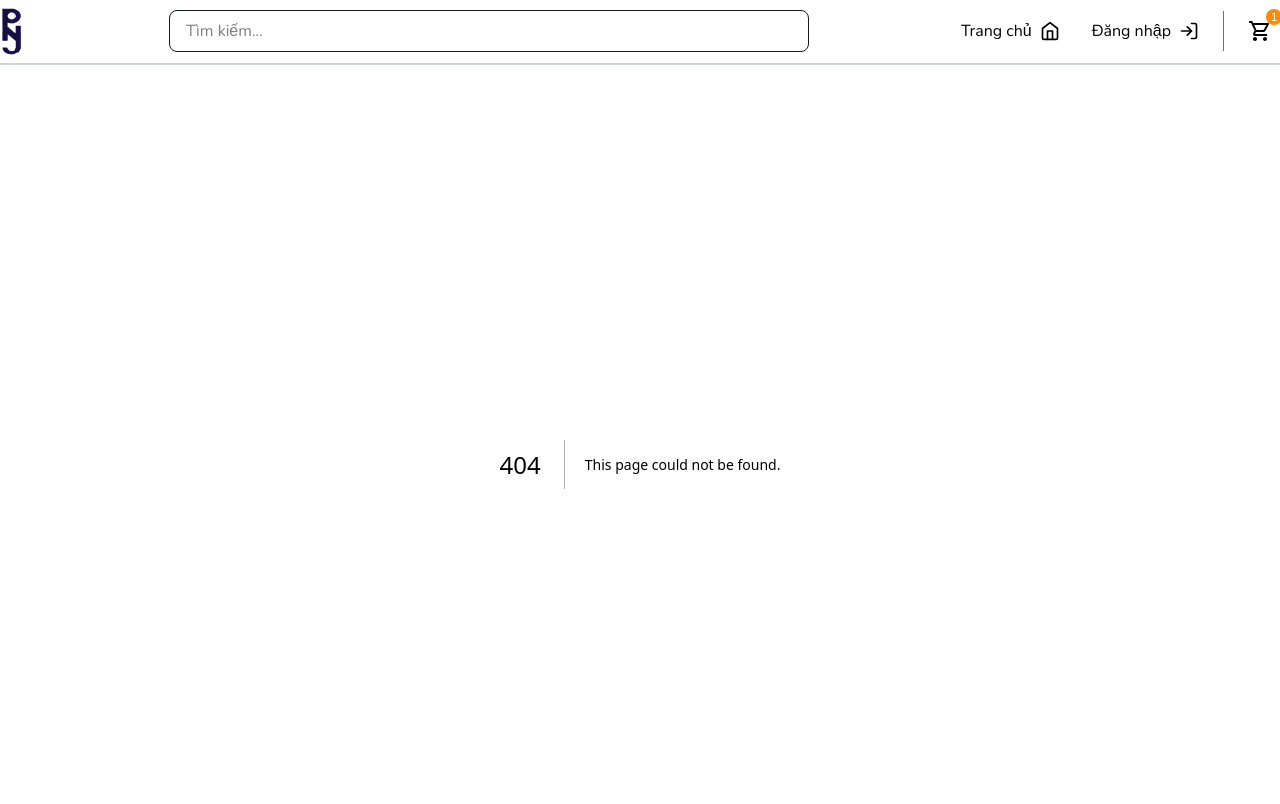
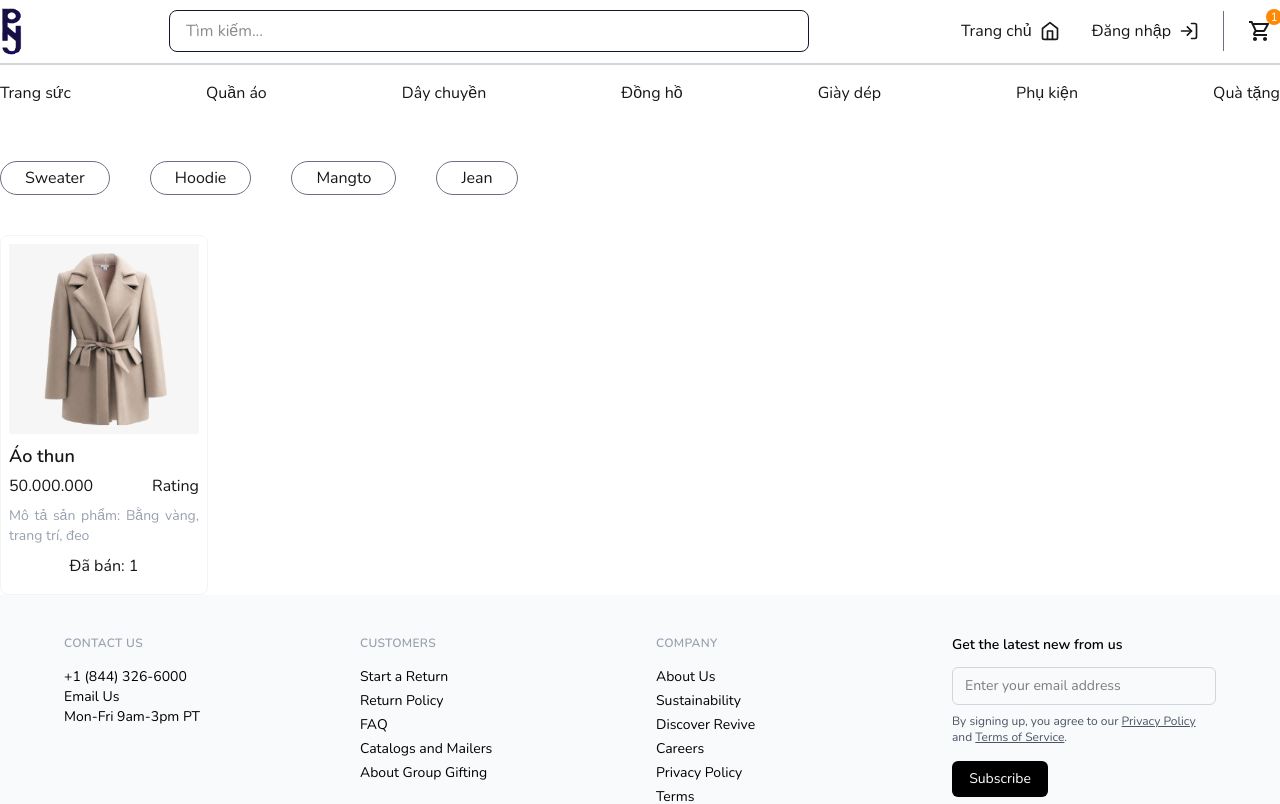
Before and after one commit to TaikiInomata/AuraBloom, a Next.js app in the folder DockerEnv/frontend/: page /products in a window 1280 px wide. Before the commit this address had no page. Shown: the top 804 px of the page. Built offline with nearby package versions, Linux system fonts and the light colour scheme.

Commit message:
Basic product list page UI

```diff
--- /dev/null
+++ b/DockerEnv/frontend/app/products/page.tsx
@@ -0,0 +1,33 @@
+import ProductCard from '@/components/product-card'
+
+export default function ProductsPage() {
+  return (
+    <div>
+      <div className="">
+        <div className="container mx-auto">
+          <ul className="p-0 flex items-center justify-between w-full py-4">
+            <li className="cursor-pointer hover:font-bold transition-all hover:ease-in-out hover:duration-300">Trang sức</li>
+            <li className="cursor-pointer hover:font-bold transition-all hover:ease-in-out hover:duration-300">Quần áo</li>
+            <li className="cursor-pointer hover:font-bold transition-all hover:ease-in-out hover:duration-300">Dây chuyền</li>
+            <li className="cursor-pointer hover:font-bold transition-all hover:ease-in-out hover:duration-300">Đồng hồ</li>
+            <li className="cursor-pointer hover:font-bold transition-all hover:ease-in-out hover:duration-300">Giày dép</li>
+            <li className="cursor-pointer hover:font-bold transition-all hover:ease-in-out hover:duration-300">Phụ kiện</li>
+            <li className="cursor-pointer hover:font-bold transition-all hover:ease-in-out hover:duration-300">Quà tặng</li>
+          </ul>
+
+          <ul className="flex items-center gap-10 my-10">
+            <li className="border border-gray-500 rounded-full py-1 px-6">Sweater</li>
+            <li className="border border-gray-500 rounded-full py-1 px-6">Hoodie</li>
+            <li className="border border-gray-500 rounded-full py-1 px-6">Mangto</li>
+            <li className="border border-gray-500 rounded-full py-1 px-6">Jean</li>
+          </ul>
+
+          <div className="">
+            <ProductCard />
+          </div>
+        </div>
+      </div>
+
+    </div>
+  )
+}
--- /dev/null
+++ b/DockerEnv/frontend/components/product-card.tsx
@@ -0,0 +1,23 @@
+import productImg from '@/assets/productcard.png'
+import Image from 'next/image'
+
+export default function ProductCard() {
+  return (
+    <div className='max-w-52 h-fit border border-gray-100 p-2 rounded-lg'>
+      <div>
+        <Image src={productImg} alt='' width={undefined} height={undefined} className='w-full aspect-square' />
+      </div>
+
+      <div className='my-2'>
+        <div className='text-lg font-semibold my-1'>Áo thun</div>
+        <div className='flex items-center justify-between mb-2'>
+          <div>50.000.000</div>
+          <div>Rating</div>
+        </div>
+        <p className='text-sm text-justify text-gray-400'>Mô tả sản phẩm: Bằng vàng, trang trí, đeo</p>
+      </div>
+
+      <div className='text-center my-2'>Đã bán: 1</div>
+    </div>
+  )
+}
--- a/DockerEnv/frontend/package.json
+++ b/DockerEnv/frontend/package.json
@@ -12,7 +12,8 @@
     "next": "15.2.0",
     "react": "^19.0.0",
     "react-dom": "^19.0.0",
-    "react-icons": "^5.5.0"
+    "react-icons": "^5.5.0",
+    "react-rating": "^2.0.5"
   },
   "devDependencies": {
     "@eslint/eslintrc": "^3",
```
Also changed, not shown: DockerEnv/frontend/assets/productcard.png (added), 1 other file (tests, documents, lock files or other folders).
